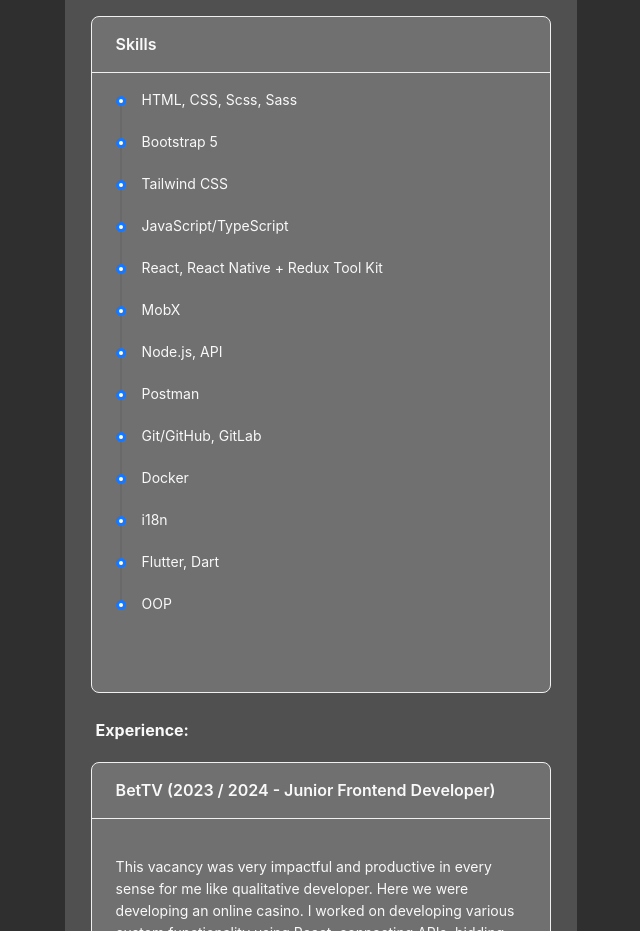
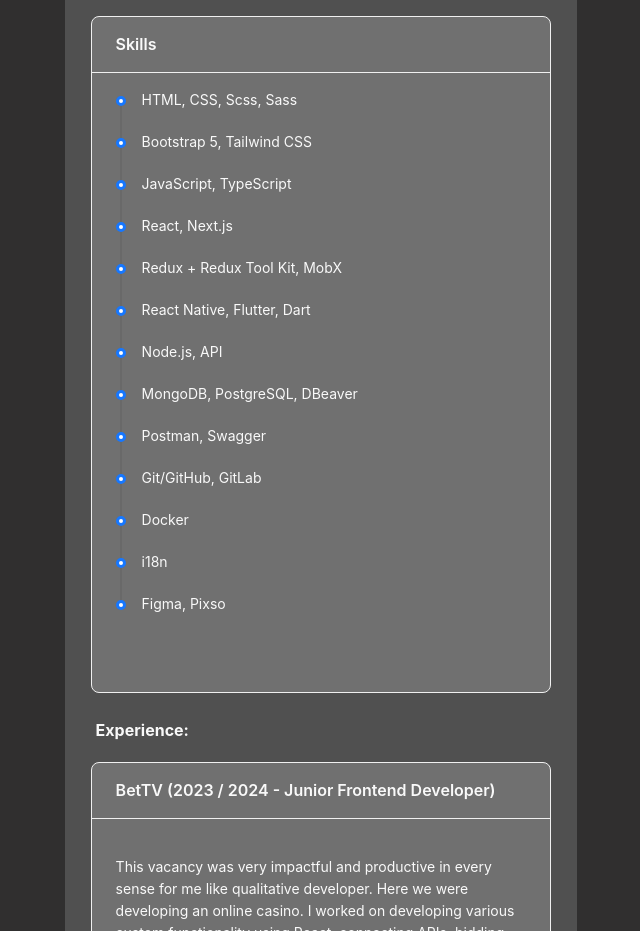
Before and after one commit to nayfort/resume, a React (Vite) app: page / in a window 1280 px wide. Shown: the part 780-1711 px from the top of the page, without its empty margins (319-959 px from the left). Built offline with nearby package versions, Linux system fonts and the light colour scheme.

Commit message:
actual skills

```diff
--- a/src/components/Skills.tsx
+++ b/src/components/Skills.tsx
@@ -4,18 +4,18 @@
 const Skills = () => {
   const skills = [
     'HTML, CSS, Scss, Sass',
-    'Bootstrap 5',
-    'Tailwind CSS',
-    'JavaScript/TypeScript',
-    'React, React Native + Redux Tool Kit',
-    'MobX',
+    'Bootstrap 5, Tailwind CSS',
+    'JavaScript, TypeScript',
+    'React, Next.js',
+    'Redux + Redux Tool Kit, MobX',
+    'React Native, Flutter, Dart',
     'Node.js, API',
-    'Postman',
+    'MongoDB, PostgreSQL, DBeaver',
+    'Postman, Swagger',
     'Git/GitHub, GitLab',
     'Docker',
     'i18n',
-    'Flutter, Dart',
-    'OOP',
+    'Figma, Pixso',
   ];
 
   return (
```
